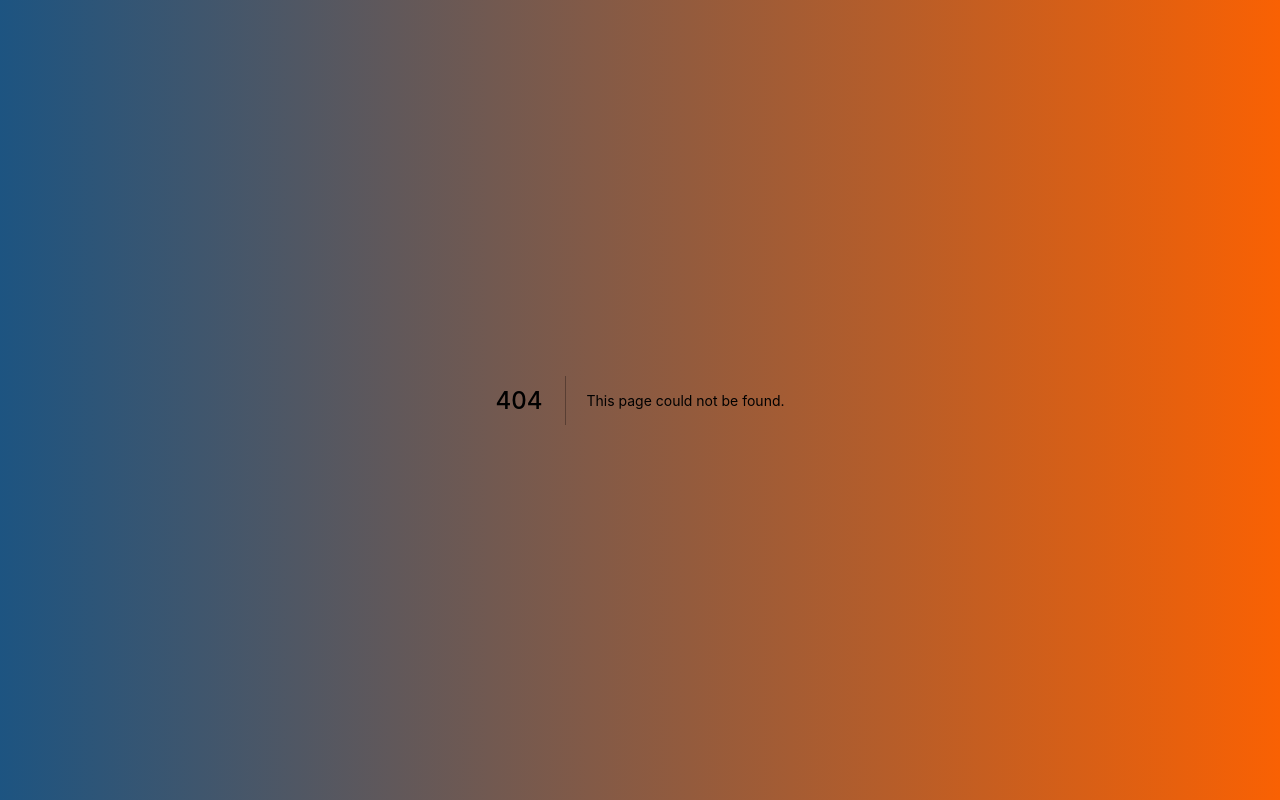
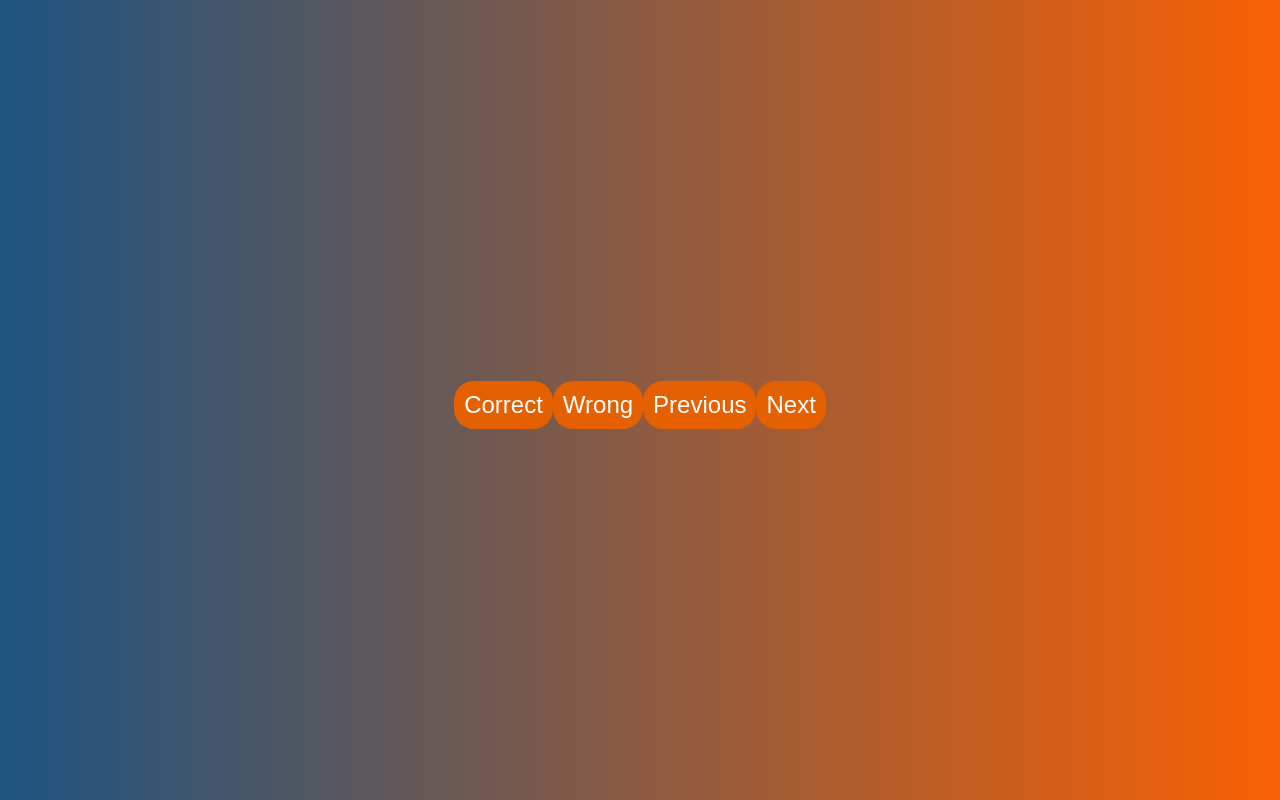
Before and after one commit to sparklearnedtech/sparklearn-quiz, a Next.js app: page /remote in a window 1280 px wide. Before the commit this address had no page. Built offline with nearby package versions, Linux system fonts and the light colour scheme.

Commit message:
Add remote button

```diff
--- /dev/null
+++ b/pages/remote.js
@@ -0,0 +1,12 @@
+import React from 'react'
+
+export default function remote () {
+  return (
+    <div className='d-flex j-content-center'>
+      <button className='btn-correct'>Correct</button>
+      <button className='btn-wrong'>Wrong</button>
+      <button className='btn-previous'>Previous</button>
+      <button className='btn-next'>Next</button>
+    </div>
+  )
+}
```
